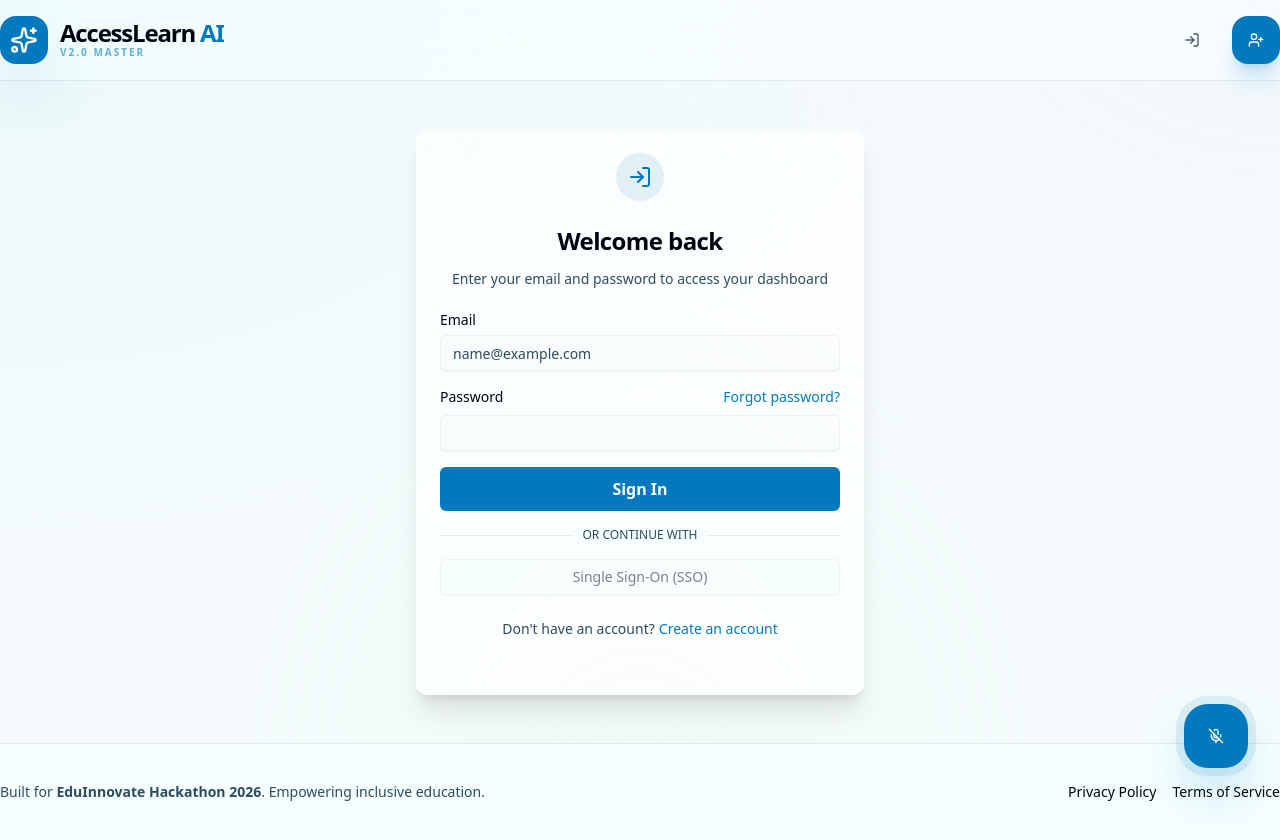
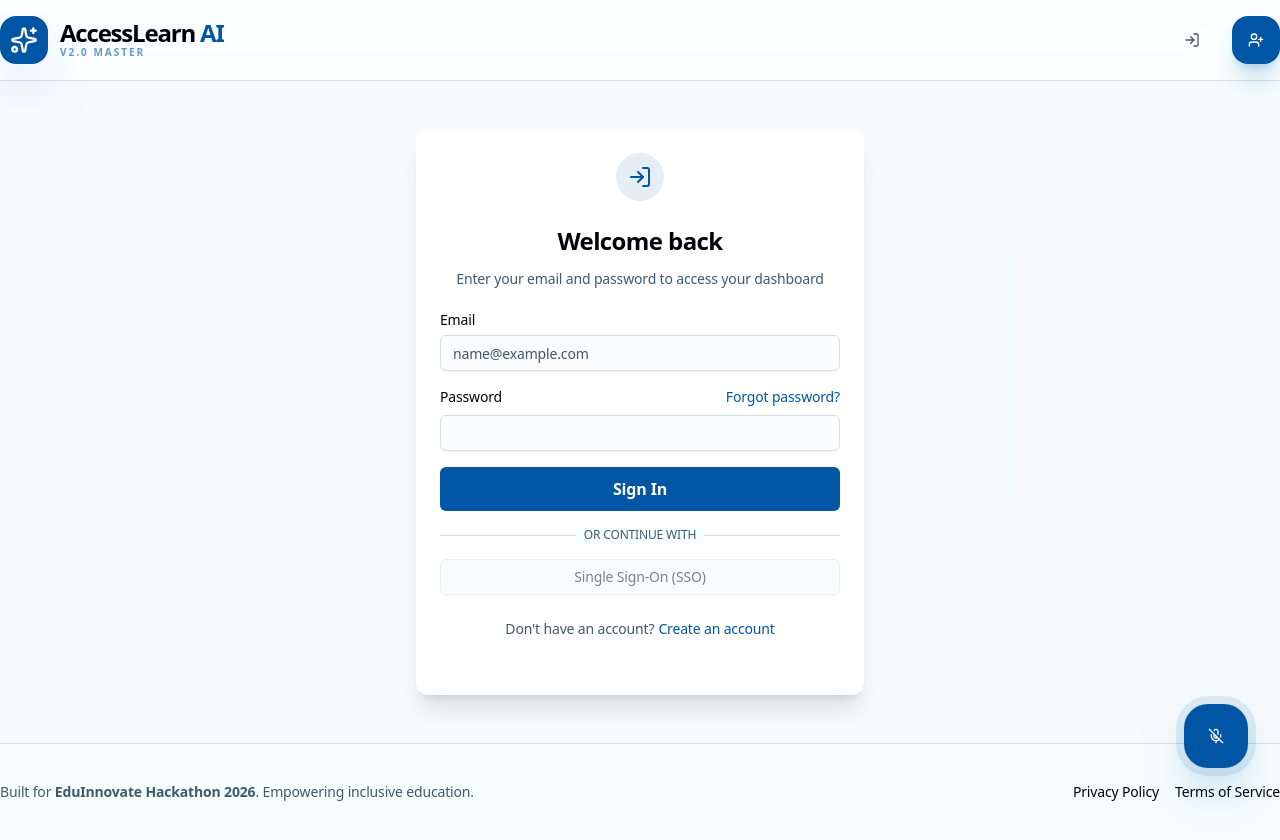
Before and after one commit to mokwathedeveloper/AccessLearn-AI, a Next.js app in the folder frontend/: page /auth/sign-in in a window 1280 px wide. Built offline with nearby package versions, Linux system fonts and the light colour scheme; no server answers.

Commit message:
chore(ui): implement wide-screen pro design system

```diff
--- a/frontend/src/app/globals.css
+++ b/frontend/src/app/globals.css
@@ -5,26 +5,26 @@
 @custom-variant dark (&:is(.dark *));
 
 :root {
-  --background: oklch(0.99 0.01 200);
-  --foreground: oklch(0.1 0.05 240);
-  --card: oklch(1 0 0 / 0.7);
-  --card-foreground: oklch(0.1 0.05 240);
-  --popover: oklch(1 0 0 / 0.9);
-  --popover-foreground: oklch(0.1 0.05 240);
-  --primary: oklch(0.55 0.15 240); /* Aurora Blue */
+  --background: oklch(0.99 0.01 240);
+  --foreground: oklch(0.1 0.02 240);
+  --card: oklch(1 0 0);
+  --card-foreground: oklch(0.1 0.02 240);
+  --popover: oklch(1 0 0);
+  --popover-foreground: oklch(0.1 0.02 240);
+  --primary: oklch(0.45 0.15 250); /* Pro Blue */
   --primary-foreground: oklch(1 0 0);
-  --secondary: oklch(0.95 0.02 240);
-  --secondary-foreground: oklch(0.2 0.05 240);
-  --muted: oklch(0.95 0.02 240);
-  --muted-foreground: oklch(0.4 0.05 240);
-  --accent: oklch(0.55 0.15 240 / 0.1);
-  --accent-foreground: oklch(0.55 0.15 240);
-  --destructive: oklch(0.6 0.2 25);
+  --secondary: oklch(0.94 0.02 240);
+  --secondary-foreground: oklch(0.2 0.04 240);
+  --muted: oklch(0.94 0.02 240);
+  --muted-foreground: oklch(0.45 0.04 240);
+  --accent: oklch(0.45 0.15 250 / 0.08);
+  --accent-foreground: var(--primary);
+  --destructive: oklch(0.55 0.2 25);
   --destructive-foreground: oklch(1 0 0);
-  --border: oklch(0.1 0.05 240 / 0.08);
-  --input: oklch(0.1 0.05 240 / 0.05);
-  --ring: oklch(0.55 0.15 240);
-  --radius: 1.25rem;
+  --border: oklch(0.9 0.02 240);
+  --input: oklch(0.9 0.02 240);
+  --ring: oklch(0.45 0.15 250 / 0.3);
+  --radius: 0.75rem;
 }
 
 @theme inline {
@@ -54,32 +54,19 @@
     @apply border-border outline-ring/50;
   }
   body {
-    @apply bg-background text-foreground selection:bg-primary/20;
-    background-image:
-      radial-gradient(at 0% 0%, oklch(0.8 0.1 200 / 0.15) 0px, transparent 50%),
-      radial-gradient(at 100% 0%, oklch(0.8 0.1 280 / 0.1) 0px, transparent 50%),
-      radial-gradient(at 50% 100%, oklch(0.8 0.1 150 / 0.1) 0px, transparent 50%);
-    background-attachment: fixed;
+    @apply bg-background text-foreground selection:bg-primary/10 antialiased overflow-x-hidden;
+    letter-spacing: -0.01em;
   }
 
-  .glass-card {
-    @apply bg-white/70 backdrop-blur-xl border border-white/20 shadow-[0_8px_32px_0_rgba(31,38,135,0.07)];
+  h1, h2, h3, h4 {
+    @apply tracking-tight font-extrabold;
   }
 
-  .aurora-glow {
-    position: relative;
+  .wide-container {
+    @apply max-w-[1600px] mx-auto w-full px-6 lg:px-12;
   }
-  .aurora-glow::after {
-    content: "";
-    position: absolute;
-    inset: -1px;
-    background: linear-gradient(45deg, var(--primary), oklch(0.7 0.2 180), var(--primary));
-    z-index: -1;
-    border-radius: inherit;
-    opacity: 0;
-    transition: opacity 0.3s ease;
-  }
-  .aurora-glow:hover::after {
-    opacity: 0.3;
+
+  .pro-card {
+    @apply bg-white border border-slate-200/60 shadow-sm hover:shadow-md transition-all duration-300;
   }
 }
```
